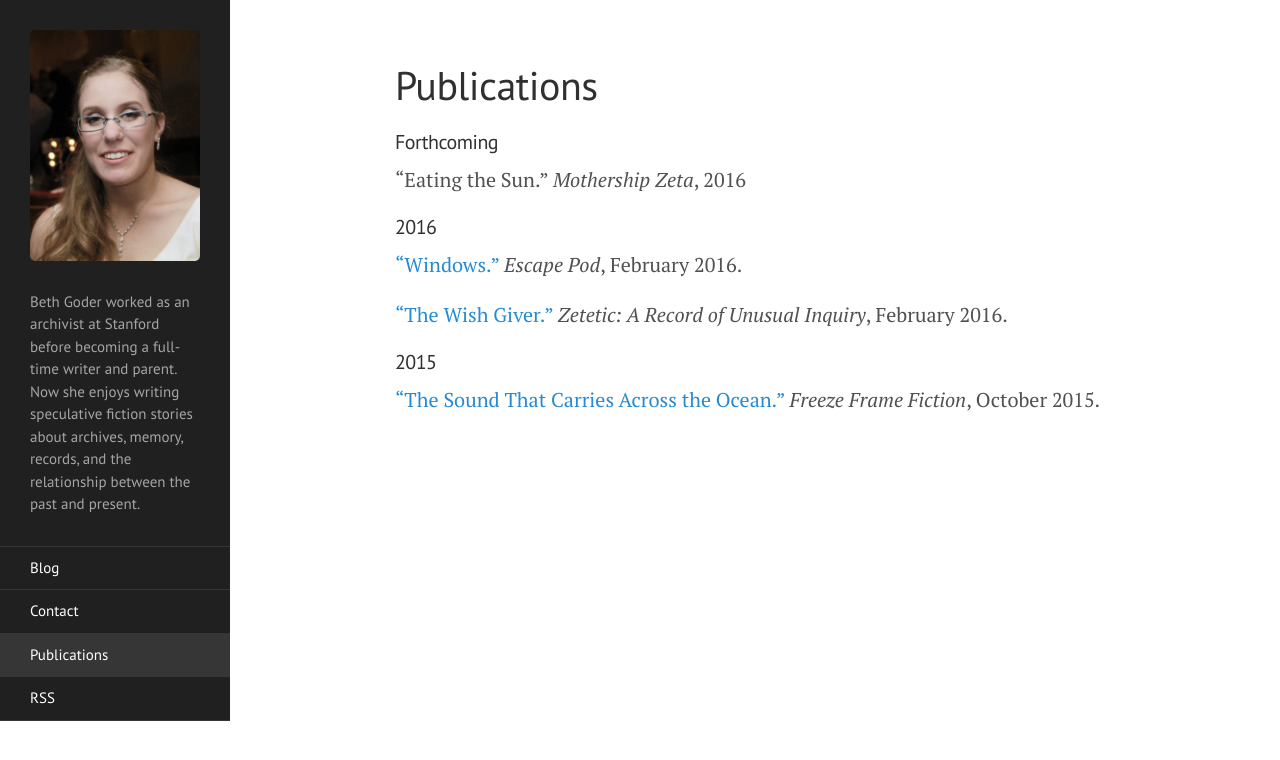
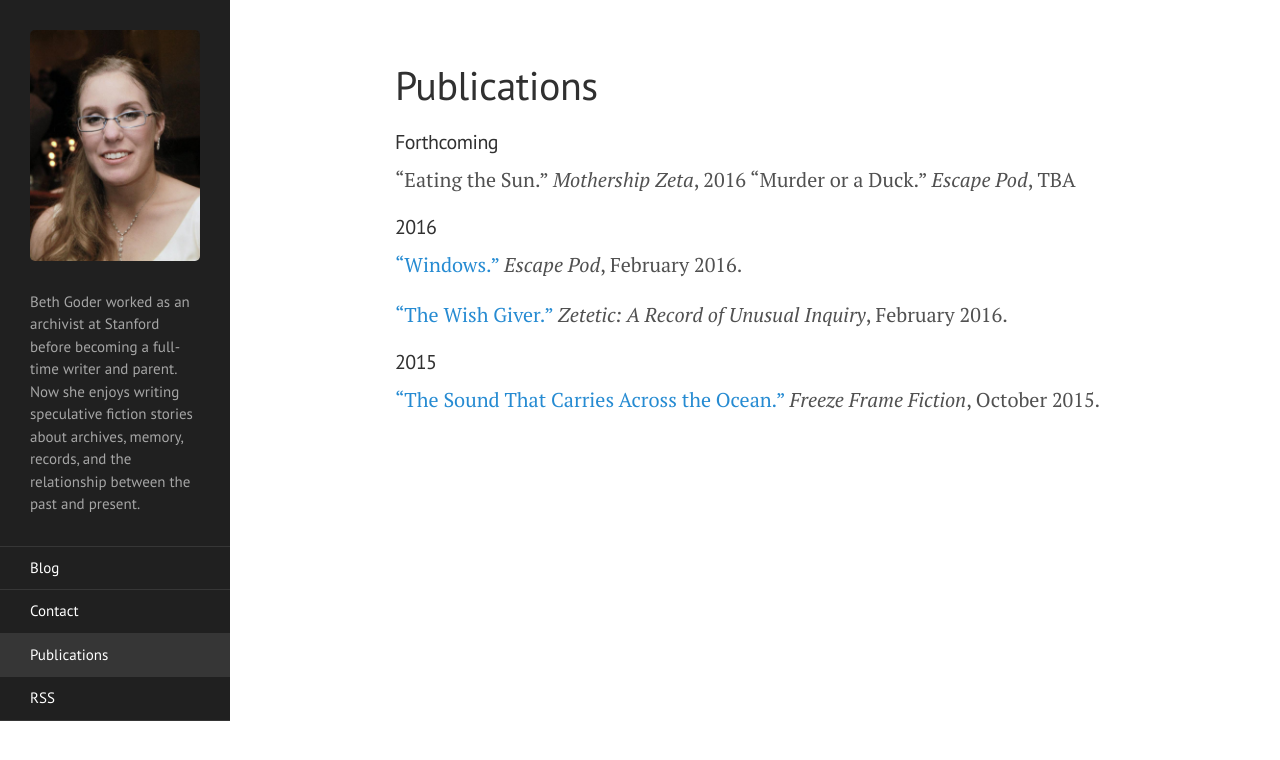
Before and after one commit to BethGoder/BethGoder.github.io, a Jekyll site: the page built from pubs.md, in a window 1280 px wide. Shown: the top 760 px of the page. Built offline with Jekyll 4.4.1, drawn with Linux system fonts in a browser that asks for light colours.

Commit message:
Update pubs.md

```diff
--- a/pubs.md
+++ b/pubs.md
@@ -7,6 +7,7 @@ permalink: /publications/
 #### Forthcoming
 
 "Eating the Sun." _Mothership Zeta_, 2016
+"Murder or a Duck." _Escape Pod_, TBA
 
 #### 2016
 
```
